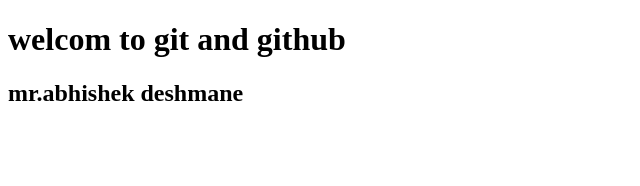
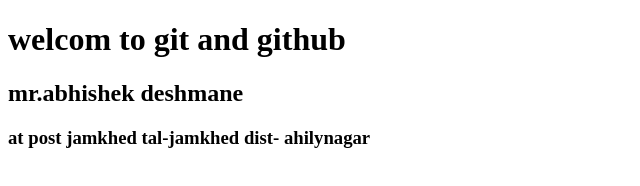
Before and after one commit to Abhishekdeshmane/git-and-github-, a plain HTML site: page index.html in a window 1280 px wide. Shown: the whole page, without its empty margins (0-640 px from the left). Drawn offline with Linux system fonts and the light colour scheme.

Commit message:
add address

```diff
--- a/index.html
+++ b/index.html
@@ -6,5 +6,6 @@
 <body>
     <h1>welcom to git and github</h1>
     <h2>mr.abhishek deshmane </h2>
+    <h3>at post jamkhed tal-jamkhed dist- ahilynagar </h3>
 </body>
 </html>
```
